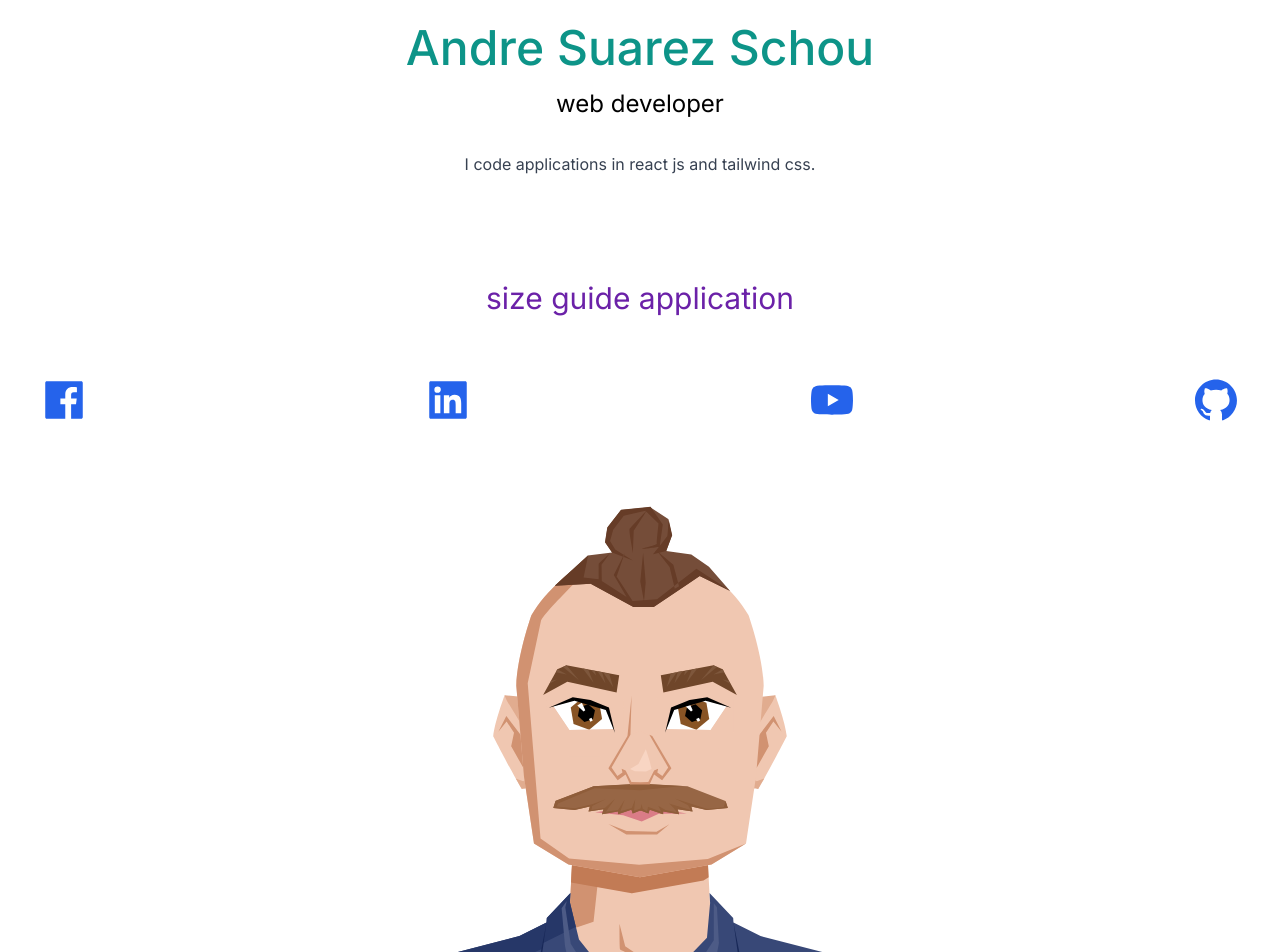
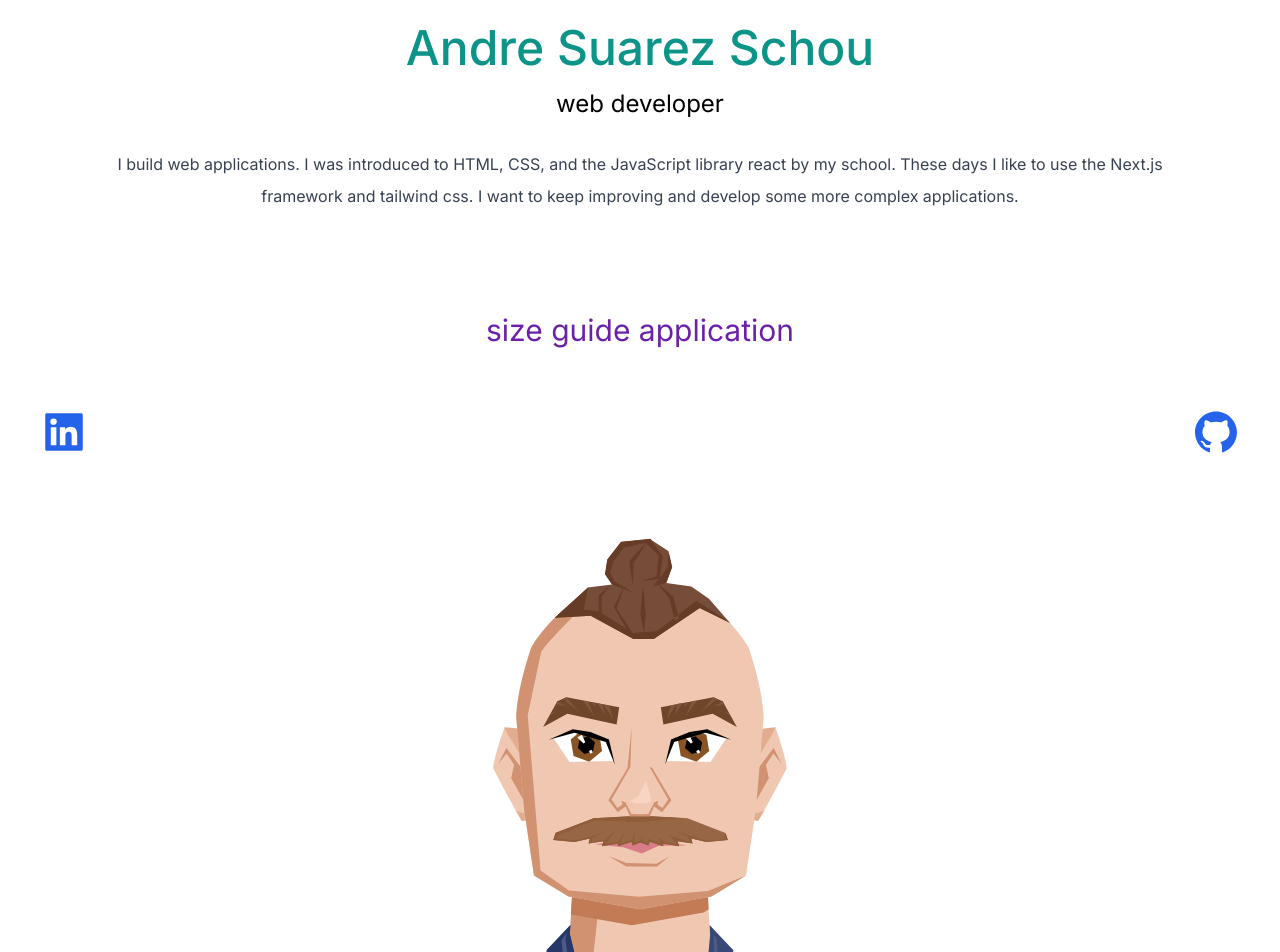
Before and after one commit to andresuarezschou/my-website-project, a Next.js app: page / in a window 1280 px wide. Shown: the part 180-1132 px from the top of the page. Built offline with nearby package versions, Linux system fonts and the light colour scheme.

Commit message:
margin bottom for logo

```diff
--- a/app/page.tsx
+++ b/app/page.tsx
@@ -1,4 +1,4 @@
-import {AiFillLinkedin, AiFillYoutube, AiFillFacebook, AiFillGithub} from "react-icons/ai"
+import {AiFillLinkedin, AiFillGithub} from "react-icons/ai"
 import Image from "next/image";
 import logo from "../public/logo.svg"
 
@@ -14,19 +14,20 @@ export default function Home() {
           <h2 className="text-5xl py-2 text-teal-600 font-medium">Andre Suarez Schou</h2>
           <h3 className="text-2xl py-2">web developer</h3>
           <p className="text-md py-5 leading-8 text-gray-700">
-            I code applications in react js and tailwind css.
+            I build web applications.
+            I was introduced to HTML, CSS, and the JavaScript library react by my school.
+            These days I like to use the Next.js framework and tailwind css.
+            I want to keep improving and develop some more complex applications.
           </p>
         </div>
         <div className="text-3xl flex justify-center text-purple-800 p-10">
           <a href="https://musical-twilight-75b4a5.netlify.app/">size guide application</a>
         </div>
         <div className="text-5xl flex justify-between py-5 text-blue-600">
-          <a href="https://www.facebook.com/suarezschou"><AiFillFacebook /></a>
           <a href="https://www.linkedin.com/in/andre-suarez-schou/"><AiFillLinkedin /></a>
-          <a href="https://www.youtube.com/suarezschou"><AiFillYoutube /></a>
           <a href="https://www.github.com/suarezschou"><AiFillGithub /></a>
         </div>
-        <div className="mx-auto flex justify-center ">
+        <div className="mx-auto flex justify-center mb-20">
           <Image src={logo} alt={"image of my logo"}/>
         </div>
       </section>
```
